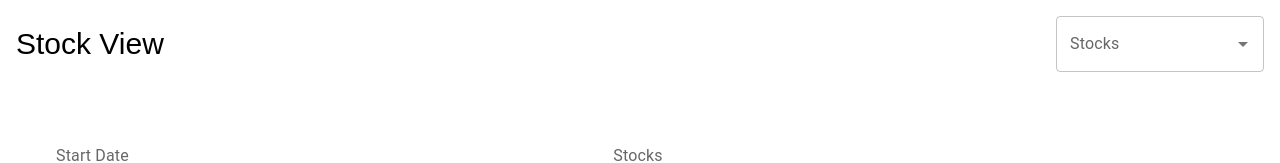
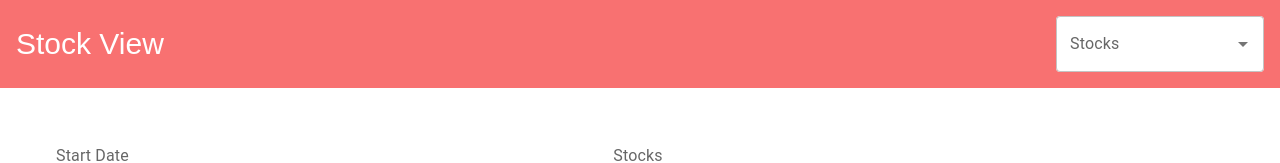
Before and after one commit to mihirsakaria/stockMarket-priceExplorer, a React (Create React App) app in the folder frontend/: page / in a window 1280 px wide. Shown: the top 163 px of the page. Built offline with nearby package versions, Linux system fonts and the light colour scheme; no server answers.

Commit message:
minor fixes for graph and backend api call

```diff
--- a/frontend/package.json
+++ b/frontend/package.json
@@ -9,11 +9,13 @@
     "@testing-library/jest-dom": "^5.16.5",
     "@testing-library/react": "^13.4.0",
     "@testing-library/user-event": "^13.5.0",
+    "apexcharts": "^3.36.0",
     "axios": "^1.1.3",
     "chart.js": "^3.9.1",
     "cors": "^2.8.5",
     "mui": "0.0.1",
     "react": "^18.2.0",
+    "react-apexcharts": "^1.4.0",
     "react-chartjs-2": "^4.3.1",
     "react-dom": "^18.2.0",
     "react-router-dom": "^6.4.2",
--- a/frontend/src/components/Graph.js
+++ b/frontend/src/components/Graph.js
@@ -5,7 +5,6 @@ import { Chart } from 'react-chartjs-2'
 ChartJS.register(...registerables);
 
 const Graph = (props) => {
-    // const [data, setdata] = useState([])
     const mydata = props.mydata;
     const COLORS = [[120,28,129],
     [64,67,153],
@@ -35,6 +34,12 @@ const Graph = (props) => {
             labels : label,
             datasets : dataset,
         }}
+        options={{
+            tooltips: {
+                mode: 'index',
+                intersect: false,
+            },
+        }}
         />
 
     </div>
--- a/frontend/src/components/MyForm.js
+++ b/frontend/src/components/MyForm.js
@@ -12,12 +12,14 @@ const MyForm = (props) => {
    let {startDate,setstartDate,endDate,setendDate,setmydata} = props;
    const [selectedStocks, setselectedStocks] = useState([]);
    const [stocks, setstocks] = useState([]);
-   apiService.get("http://localhost:7000/getListOfAllStocks").then(res =>{
+   if(stocks.length == 0){
+       apiService.get("http://localhost:7000/getListOfAllStocks").then(res =>{
 
-    setstocks(res.response.data.data.slice(0,4));
-   }).catch(error => {
-    console.log(error.message);
-   })
+        setstocks(res.response.data.data.slice(0,4));
+       }).catch(error => {
+        console.log(error.message);
+       })
+   }
 
    const onChangeState = (e)=>{
     const{value , checked} = e.target;
@@ -44,7 +46,7 @@ const MyForm = (props) => {
 
   return (
     <div>
-        <form onSubmit={Submit} className="p-10">
+        <form onSubmit={Submit} className="p-10 bg-white-400">
             <div className="flex justify-between">
             <FormGroup className="w-1/2 p-4">
                 <FormControl>
--- a/frontend/src/components/Navbar.js
+++ b/frontend/src/components/Navbar.js
@@ -1,17 +1,27 @@
 import { Autocomplete, TextField } from '@mui/material';
 import React, { useState } from 'react'
 import { useNavigate } from 'react-router-dom'
+import apiService from '../services/api';
 
 // Creates a simple navbar
 const Navbar = () => {
-  const [stocks, setstocks] = useState(['HUL', 'TCS', 'LT', 'ZOMATO', 'AFFLE', 'HUL', 'TCS', 'LT', 'ZOMATO', 'AFFLE', 'HUL', 'TCS', 'LT', 'ZOMATO', 'AFFLE', 'HUL', 'TCS', 'LT', 'ZOMATO', 'AFFLE', 'HUL', 'TCS', 'LT', 'ZOMATO', 'AFFLE', 'HUL', 'TCS', 'LT', 'ZOMATO', 'AFFLE', 'HUL', 'TCS', 'LT', 'ZOMATO', 'AFFLE', 'HUL', 'TCS', 'LT', 'ZOMATO', 'AFFLE', 'HUL', 'TCS', 'LT', 'ZOMATO', 'AFFLE'])
+  const [stocks, setstocks] = useState([]);
+
+  if(stocks.length == 0){
+    apiService.get("http://localhost:7000/getListOfAllStocks").then(res =>{
+      console.log(res);
+      setstocks(res.response.data.data.slice(0,4));
+     }).catch(error => {
+      console.log(error.message);
+     })
+  }
   const navigate = useNavigate();
 
   return (
-    <div  className="flex justify-between items-center p-4">
+    <div  className="flex justify-between items-center p-4 bg-red-400 text-white">
         <h1 className='text-center text-3xl'>Stock View</h1>
         <Autocomplete
-          className='w-2/12'
+          className='w-2/12 bg-white rounded text-black'
           options={stocks}
           renderInput={(params) => <TextField {...params} label="Stocks" />}
           onChange={(e, value) => {
```
Also changed, not shown: 2 other files (tests, documents, lock files or other folders).
